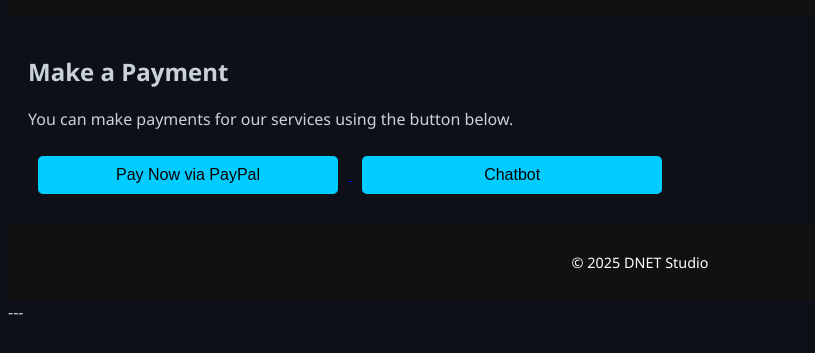
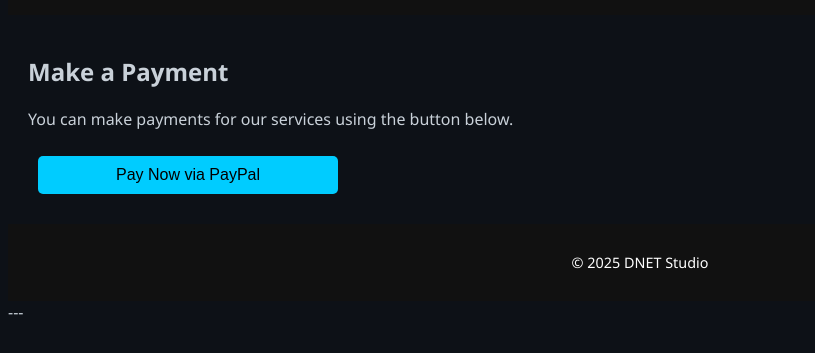
Before and after one commit to dnetstudioytchannel-cell/-dnetstudio2, a plain HTML site: page payment.html in a window 1280 px wide. Shown: the part 109-462 px from the top of the page, without its empty margins (0-815 px from the left). Drawn offline with Linux system fonts and the light colour scheme; a script that the page names is missing.

Commit message:
Update payment.html
Signed-off-by: dnetstudioytchannel-cell <dnetstudioytchannel@gmail.com>

```diff
--- a/payment.html
+++ b/payment.html
@@ -33,9 +33,7 @@
 	  <script
   src='https://cdn.jotfor.ms/agent/embedjs/0198746a22f17e149ec41098895ce49778bb/embed.js?skipWelcome=1&maximizable=1'>
 </script>
-	  <a href="https://cdn.jotfor.ms/agent/embedjs/0198746a22f17e149ec41098895ce49778bb/embed.js?skipWelcome=1&maximizable=1">
-      <button>Chatbot</button>
-    </a>
+
 
     <!-- Or embed another payment system like Stripe, Google Pay, etc. -->
     <!-- Replace with your payment processor code -->
```
